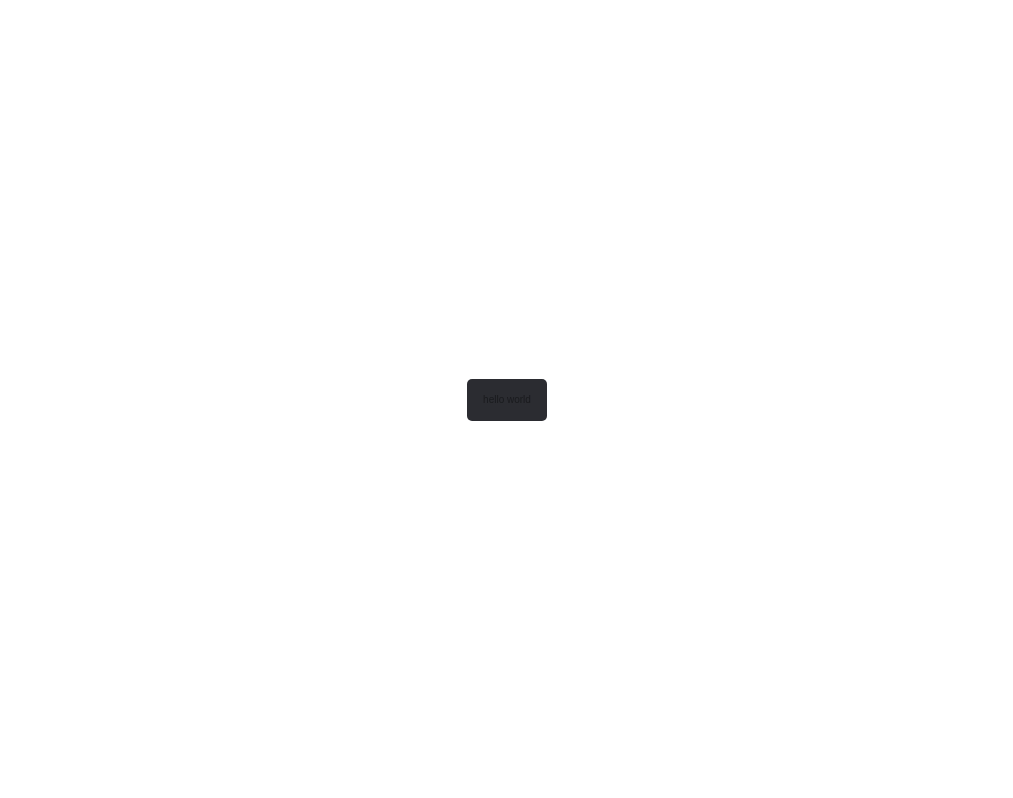
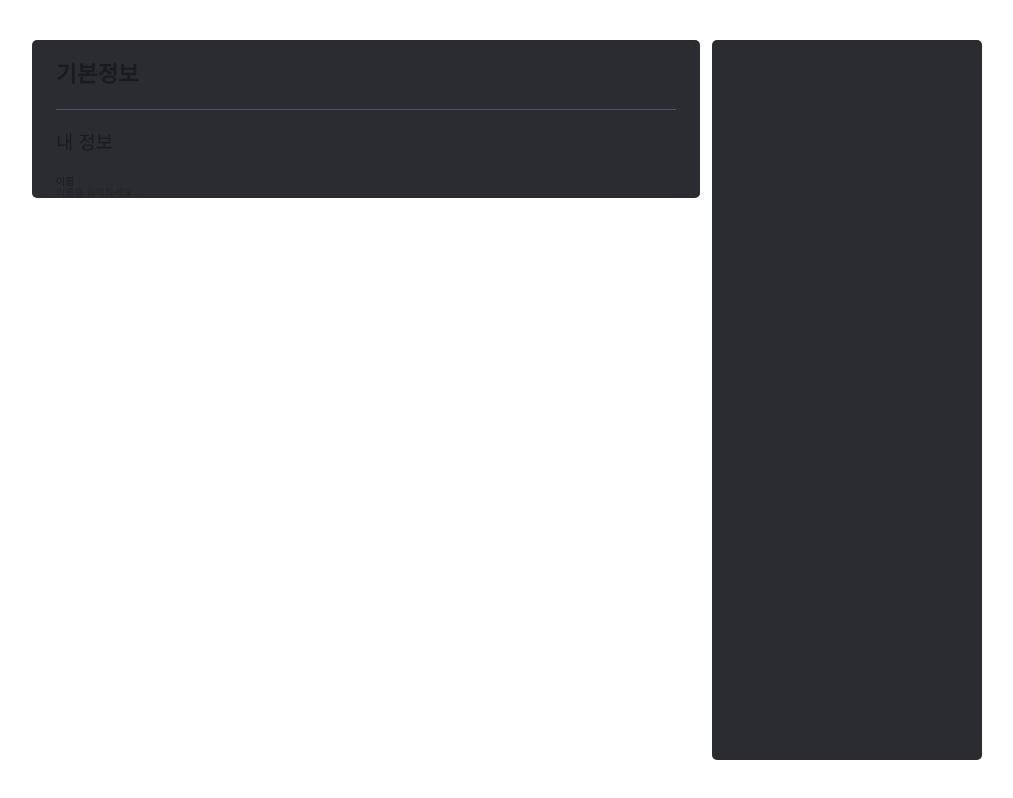
Before and after one commit to ComWith-mini-Project/frontend, a Next.js app: page /career in a window 1280 px wide. Shown: the whole page, without its empty margins (133-1146 px from the left). Built offline with nearby package versions, Linux system fonts and the light colour scheme.

Commit message:
feat: career page skeleton + /career/layout.tsx + Input, Title component - globals.css removed place-items

```diff
--- /dev/null
+++ b/app/(router)/career/layout.tsx
@@ -0,0 +1,18 @@
+import type { Metadata } from 'next';
+
+export const metadata: Metadata = {
+  title: 'Create Next App',
+  description: 'Generated by create next app',
+};
+
+export default function RootLayout({
+  children,
+}: Readonly<{
+  children: React.ReactNode;
+}>) {
+  return (
+    <div className="career-page-wrapper">
+      <div className="flex justify-center">{children}</div>
+    </div>
+  );
+}
--- a/app/(router)/career/page.tsx
+++ b/app/(router)/career/page.tsx
@@ -1,11 +1,24 @@
+import { MainTitle, SubTitle } from 'components/Title';
 import Container from 'components/Container';
+import Input from 'components/Input';
+
+import styles from 'styles/career.module.css';
 
 export default function Career() {
   return (
-    <>
-      <Container>
-        <div>hello world</div>
+    <div className={`${styles.container} flex gap-5`}>
+      <main className="w-full">
+        <Container className="flex-auto">
+          <MainTitle>기본정보</MainTitle>
+          <div>
+            <SubTitle>내 정보</SubTitle>
+            <Input title="이름" placeholder="이름을 입력하세요" />
+          </div>
+        </Container>
+      </main>
+      <Container className="min-w-[27rem]">
+        <div></div>
       </Container>
-    </>
+    </div>
   );
 }
--- a/app/_components/Container.tsx
+++ b/app/_components/Container.tsx
@@ -1,5 +1,7 @@
-const Container = ({ children }: { children: React.ReactNode }) => {
-  return <div className="bg-[#2b2c31] p-[1.6rem] rounded-lg">{children}</div>;
+const Container = ({ children, className }: { children: React.ReactNode; className?: string }) => {
+  return (
+    <section className={`${className} bg-[#2b2c31] px-[2.4rem] rounded-lg`}>{children}</section>
+  );
 };
 
 export default Container;
--- /dev/null
+++ b/app/_components/Input.tsx
@@ -0,0 +1,14 @@
+export const InputTitle = ({ children }: { children: React.ReactNode }) => {
+  return <div>{children}</div>;
+};
+
+const Input = ({ title, placeholder }: { title: string; placeholder: string }) => {
+  return (
+    <div className="bg-[#2b2c31] rounded-lg">
+      <InputTitle>{title}</InputTitle>
+      <input type="text" placeholder={placeholder} />
+    </div>
+  );
+};
+
+export default Input;
--- /dev/null
+++ b/app/_components/Title.tsx
@@ -0,0 +1,9 @@
+export function MainTitle({ children }: { children: React.ReactNode }) {
+  return (
+    <h1 className="text-4xl font-semibold py-[2.2rem] border-b-1 border-gray-600">{children}</h1>
+  );
+}
+
+export function SubTitle({ children }: { children: React.ReactNode }) {
+  return <h3 className="text-3xl font-medium py-[2.2rem]">{children}</h3>;
+}
--- /dev/null
+++ b/styles/career.module.css
@@ -0,0 +1,15 @@
+.container {
+  width: 100%;
+  max-width: 95rem;
+}
+
+@media screen and (max-width: 690) {
+  .container > section {
+    display: none;
+  }
+}
+
+.container main {
+  width: 100%;
+  min-height: 72rem;
+}
--- a/styles/globals.css
+++ b/styles/globals.css
@@ -97,15 +97,18 @@ nav,
 section {
   display: block;
 }
-
+main {
+  display: inline-block;
+}
+* {
+  box-sizing: border-box;
+}
 :root {
   --background: #ffffff;
   --foreground: #1a1b1e;
   --color-background: var(--background);
   --color-foreground: var(--foreground);
 
-  display: grid;
-  place-items: center;
   height: 100%;
   font-size: 10px;
 }
@@ -117,6 +120,8 @@ section {
 }
 
 body {
+  display: block;
+  padding-top: 4rem;
   background: var(--background);
   color: var(--foreground);
   font-family: Arial, Helvetica, sans-serif;
@@ -148,3 +153,9 @@ button {
   border: none;
   border-radius: 1rem;
 }
+
+/* page wrapper */
+.career-page-wrapper {
+  position: relative;
+  padding: 0 4rem;
+}
```
